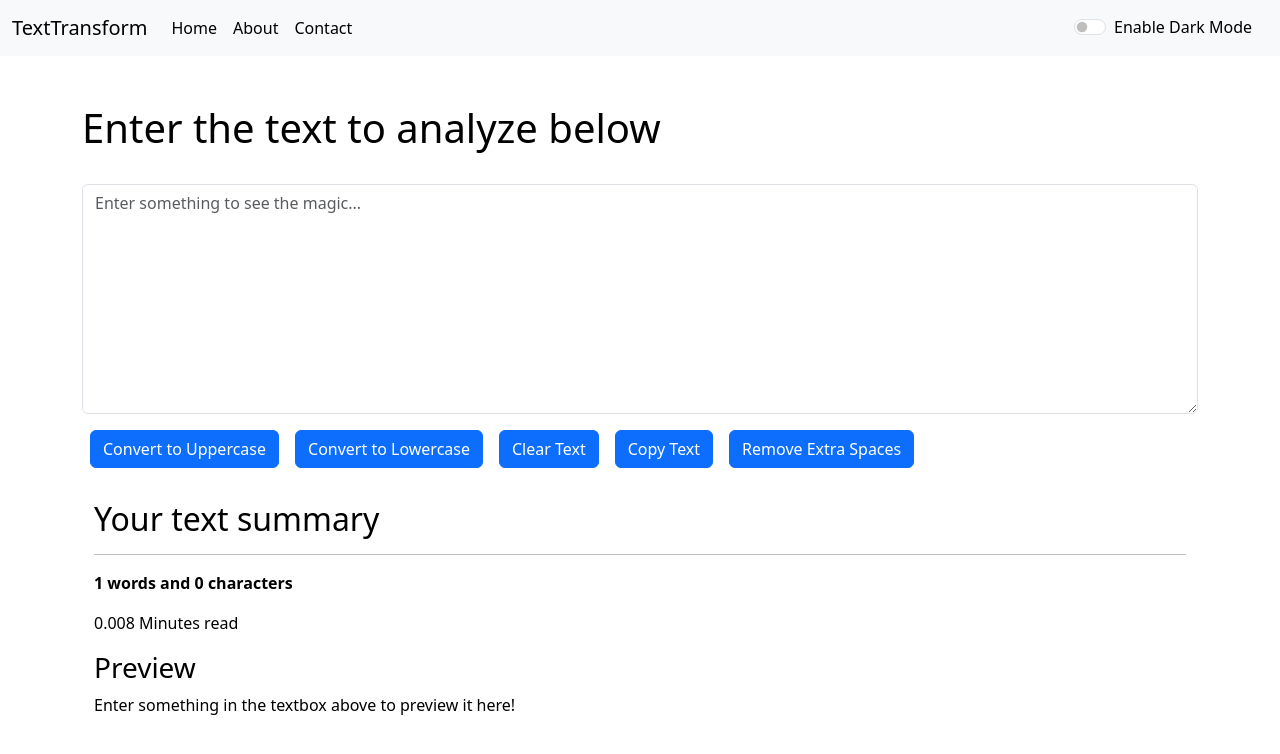
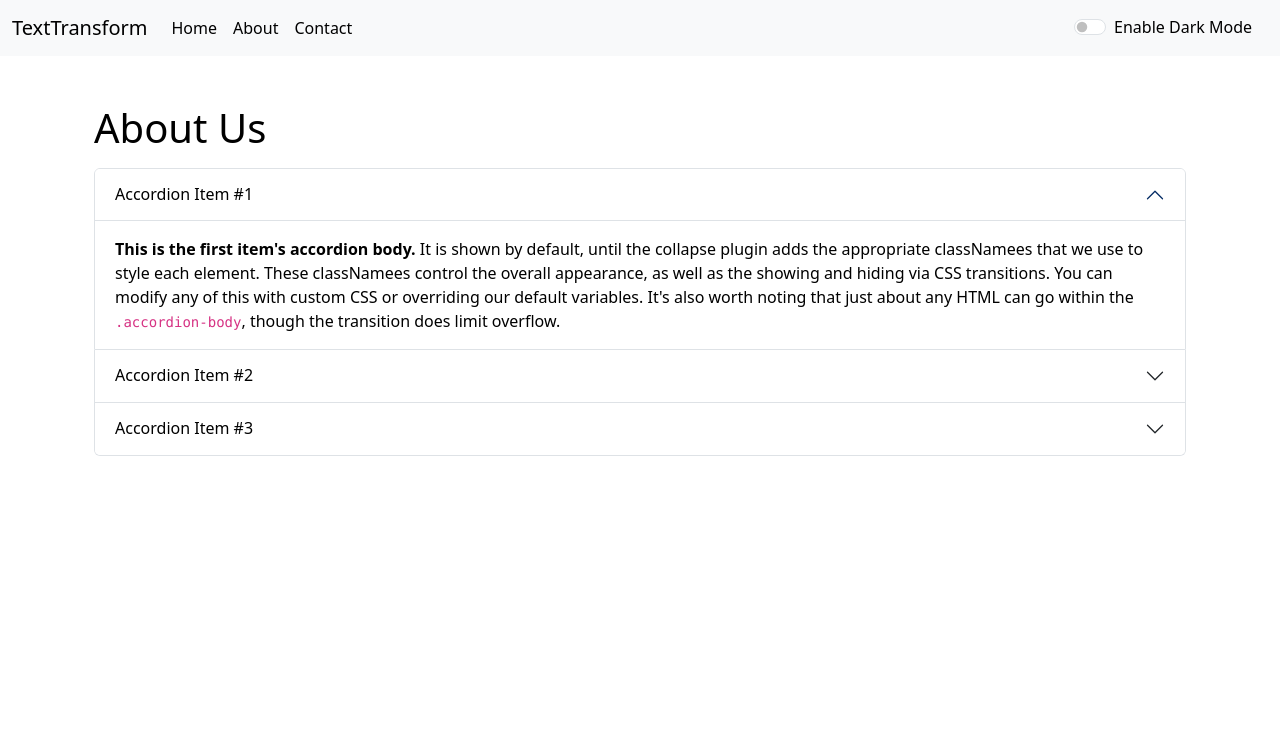
Before and after one commit to mgitdeep/TextTransform-React, a React (Create React App) app: page /about in a window 1280 px wide. Shown: the top 754 px of the page. Built offline with nearby package versions, Linux system fonts and the light colour scheme.

Commit message:
React Router Added
Router added to Index.js, App.js, Navbar.js (replaced <a> with <Link .. to>)

```diff
--- a/package.json
+++ b/package.json
@@ -8,6 +8,7 @@
     "@testing-library/user-event": "^13.5.0",
     "react": "^18.2.0",
     "react-dom": "^18.2.0",
+    "react-router-dom": "^6.9.0",
     "react-scripts": "5.0.1",
     "web-vitals": "^2.1.4"
   },
--- a/src/App.js
+++ b/src/App.js
@@ -1,8 +1,11 @@
-// import About from "./components/About";
+
 import { useState } from "react";
+import { Route, Routes } from "react-router-dom";
 import Alerts from "./components/Alerts";
 import Navbar from "./components/Navbar"
 import TextForm from "./components/TextForm"
+import About from "./components/About";
+import Contact from "./components/Contact";
 
 
 function App() {
@@ -27,12 +30,12 @@ function App() {
             document.body.style.backgroundColor = "#061b35"
 
             showAlert(": Dark Mode has been enabled!", "success")
-            setInterval(() => {
-                document.title = "Install Now!"
-            }, 2000);
-            setInterval(() => {
-                document.title = "Install the App!"
-            }, 1500);
+            // setInterval(() => {
+            //     document.title = "Install Now!"
+            // }, 2000);
+            // setInterval(() => {
+            //     document.title = "Install the App!"
+            // }, 1500);
         }
         else {
             setMode('light')
@@ -49,14 +52,41 @@ function App() {
 
             <Alerts alert={alert}/>
 
-            <div className="container my-5">
+            {/* <div className="container my-5">
                 <TextForm showAlert={showAlert} heading="Enter the text to analyze below" mode= {mode}/>
-            </div>
+            </div> */}
 
             {/* <About /> */}
+            <div className="container my-5">
+            <Routes>
+                <Route path="/" element={<TextForm showAlert={showAlert} heading="Enter the text to analyze below" mode= {mode}/>} />
+                <Route path="/about" element={<About mode= {mode}/>} />
+                <Route path="/contact" element={<Contact />} />
+            </Routes>
+            </div>
         </>
     )
 }
 
 
 export default App;
+
+
+
+// import {
+//     BrowserRouter as Router,
+//     Routes,
+//     Route,
+//     Link
+//   } from "react-router-dom";
+
+//   <Router>
+//         <Navbar title="TextUtils" mode={mode} onChangeMode={handleChangeMode}/>
+//         <Alert alert = {alert}/>
+//         <div className="container my-3">
+//           <Routes>
+//             <Route path="/about" element={<About />} />
+//             <Route path="/" element={<TextForm heading="Enter the text to analyze below" onShowAlert={showAlert}/>} />
+//           </Routes>
+//         </div>
+//      </Router>
--- a/src/components/About.js
+++ b/src/components/About.js
@@ -1,38 +1,40 @@
-import { useState } from "react";
+// import { useState } from "react";
 
-export default function About() {
+export default function About(props) {
 
-    const [ myStyle, setmyStyle ] = useState({
-        color: '#1d242a',
-        backgroundColor: 'white'
-    })
+    // const [ myStyle, setmyStyle ] = useState({
+    //     color: '#1d242a',
+    //     backgroundColor: 'white'
+    // })
 
-    const [btnText, setBtnText] = useState('Enable Dark Mode')
+    // const [btnText, setBtnText] = useState('Enable Dark Mode')
 
-    const handleThemeChange = () => {
+    // const handleThemeChange = () => {
 
-      if (myStyle.color === '#1d242a') {
-        setmyStyle({color: 'white',
-        backgroundColor: '#1d242a',
-        border: '1px solid white'})
+    //   if (myStyle.color === '#061b35') {
+    //     setmyStyle({color: 'white',
+    //     backgroundColor: '#061b35',
+    //     border: '1px solid white'})
 
-        setBtnText('Enable Light Mode')
-      }
-      else {
-        setmyStyle({color: '#1d242a',
-        backgroundColor: 'white'})
+    //     setBtnText('Enable Light Mode')
+    //   }
+    //   else {
+    //     setmyStyle({color: '#061b35',
+    //     backgroundColor: 'white'})
 
-        setBtnText('Enable Dark Mode')
-      }
+    //     setBtnText('Enable Dark Mode')
+    //   }
 
-    }
+    // }
+    console.log(props.mode)
 
   return (
-    <div className="container my-5" style={myStyle}>
-        <h1 className="my-3">About Us</h1>
-      <div className="accordion" id="accordionExample">
-        <div className="accordion-item" style={myStyle}>
-          <h2 className="accordion-header" id="headingOne" style={myStyle}>
+    <>
+    <div className="container my-5" >
+        <h1 className="my-3" style={{ color: props.mode==='dark'?'white':'black' }}>About Us</h1>
+      <div className="accordion" id="accordionExample" >
+        <div className="accordion-item" style={{backgroundColor: `${props.mode}`==='dark'?'#2c2f32':'white', color: props.mode==='dark'?'white':'black' }}>
+          <h2 className="accordion-header" id="headingOne" >
             <button
               className="accordion-button"
               type="button"
@@ -40,7 +42,7 @@ export default function About() {
               data-bs-target="#collapseOne"
               aria-expanded="true"
               aria-controls="collapseOne"
-              style={myStyle}
+              style={{backgroundColor: `${props.mode}`==='dark'?'#2c2f32':'white', color: props.mode==='dark'?'white':'black' }}
             >
               Accordion Item #1
             </button>
@@ -51,7 +53,7 @@ export default function About() {
             aria-labelledby="headingOne"
             data-bs-parent="#accordionExample"
           >
-            <div className="accordion-body">
+            <div className="accordion-body" >
               <strong>This is the first item's accordion body.</strong> It is
               shown by default, until the collapse plugin adds the appropriate
               classNamees that we use to style each element. These classNamees control
@@ -63,8 +65,8 @@ export default function About() {
             </div>
           </div>
         </div>
-        <div className="accordion-item">
-          <h2 className="accordion-header" id="headingTwo" style={myStyle}>
+        <div className="accordion-item" style={{backgroundColor: `${props.mode}`==='dark'?'#2c2f32':'white', color: props.mode==='dark'?'white':'black' }}>
+          <h2 className="accordion-header" id="headingTwo" >
             <button
               className="accordion-button collapsed"
               type="button"
@@ -72,7 +74,7 @@ export default function About() {
               data-bs-target="#collapseTwo"
               aria-expanded="false"
               aria-controls="collapseTwo"
-              style={myStyle}
+              style={{backgroundColor: `${props.mode}`==='dark'?'#2c2f32':'white', color: props.mode==='dark'?'white':'black' }}
             >
               Accordion Item #2
             </button>
@@ -83,7 +85,7 @@ export default function About() {
             aria-labelledby="headingTwo"
             data-bs-parent="#accordionExample"
           >
-            <div className="accordion-body" style={myStyle}>
+            <div className="accordion-body" >
               <strong>This is the second item's accordion body.</strong> It is
               hidden by default, until the collapse plugin adds the appropriate
               classNamees that we use to style each element. These classNamees control
@@ -95,8 +97,8 @@ export default function About() {
             </div>
           </div>
         </div>
-        <div className="accordion-item">
-          <h2 className="accordion-header" id="headingThree" style={myStyle}>
+        <div className="accordion-item" style={{backgroundColor: `${props.mode}`==='dark'?'#2c2f32':'white', color: props.mode==='dark'?'white':'black' }}>
+          <h2 className="accordion-header" id="headingThree" >
             <button
               className="accordion-button collapsed"
               type="button"
@@ -104,7 +106,7 @@ export default function About() {
               data-bs-target="#collapseThree"
               aria-expanded="false"
               aria-controls="collapseThree"
-              style={myStyle}
+              style={{backgroundColor: `${props.mode}`==='dark'?'#2c2f32':'white', color: props.mode==='dark'?'white':'black' }}
             >
               Accordion Item #3
             </button>
@@ -115,7 +117,7 @@ export default function About() {
             aria-labelledby="headingThree"
             data-bs-parent="#accordionExample"
           >
-            <div className="accordion-body" style={myStyle}>
+            <div className="accordion-body" >
               <strong>This is the third item's accordion body.</strong> It is
               hidden by default, until the collapse plugin adds the appropriate
               classNamees that we use to style each element. These classNamees control
@@ -128,9 +130,10 @@ export default function About() {
           </div>
         </div>
       </div>
-      <div className="container">
+      {/* <div className="container">
       <button type="button" className="btn btn-primary my-3" onClick={handleThemeChange}>{btnText}</button>
-      </div>
+      </div> */}
     </div>
+    </>
   );
 }
--- /dev/null
+++ b/src/components/Contact.js
@@ -0,0 +1,6 @@
+
+export default function Contact() {
+  return (
+    <div>Contact</div>
+  )
+}
--- a/src/components/Navbar.js
+++ b/src/components/Navbar.js
@@ -1,10 +1,11 @@
 import PropTypes from 'prop-types'
+import { Link } from 'react-router-dom';
 
 const Navbar = (props) => {
   return (
     <nav className= {`navbar navbar-expand-lg bg-${props.mode}`} >
         <div className="container-fluid">
-            <a className="navbar-brand" href="/" style={{color: `${props.mode}` === 'dark'?'white':'black'}}>{props.title}</a>
+            <Link className="navbar-brand" to="/" style={{color: `${props.mode}` === 'dark'?'white':'black'}}>{props.title}</Link>
             <button className="navbar-toggler" type="button" data-bs-toggle="collapse" data-bs-target="#navbarSupportedContent" aria-controls="navbarSupportedContent" aria-expanded="false" aria-label="Toggle navigation">
             <span className="navbar-toggler-icon" style={{backgroundColor: 'white'}}></span>
             </button>
@@ -12,15 +13,15 @@ const Navbar = (props) => {
             <ul className="navbar-nav me-auto mb-2 mb-lg-0">
 
                 <li className="nav-item">
-                <a className="nav-link active" aria-current="page" href="/" style={{color: `${props.mode}` === 'dark'?'white':'black'}}>Home</a>
+                <Link className="nav-link active" aria-current="page" to="/" style={{color: `${props.mode}` === 'dark'?'white':'black'}}>Home</Link>
                 </li>
 
                 <li className="nav-item">
-                <a className="nav-link" href="/" style={{color: `${props.mode}` === 'dark'?'white':'black'}}>{props.aboutText}</a>
+                <Link className="nav-link" to="/about" style={{color: `${props.mode}` === 'dark'?'white':'black'}}>{props.aboutText}</Link>
                 </li>
 
                 <li className="nav-item">
-                <a className="nav-link" href="/" style={{color: `${props.mode}` === 'dark'?'white':'black'}}>{props.contactUs}</a>
+                <Link className="nav-link" to="/contact" style={{color: `${props.mode}` === 'dark'?'white':'black'}}>{props.contactUs}</Link>
                 </li>
 
             </ul>
--- a/src/components/TextForm.js
+++ b/src/components/TextForm.js
@@ -43,6 +43,7 @@ export default function TextForm(props) {
     setText(newText.join(" "))
     props.showAlert(": Extra spaces removed!", "success");
   }
+  console.log(props.mode)
 
   return (
     <>
@@ -71,7 +72,8 @@ export default function TextForm(props) {
       <div className="container" style={{color: props.mode==='dark'?'white':'black'}}>
         <h2>Your text summary</h2>
         <hr />
-        <p> <b>{text.split(' ').length} words and {text.length} characters </b></p>
+        {/* <p> <b>{text.split(' ').length} words and {text.length} characters </b></p> */}
+        <p>{text.trim() === '' ? 0 : text.match(/\S+/g).length} words and {text.replace(/\s+/g, '').length} characters</p>
         <p> {text.split(' ').length * 0.008} Minutes read</p>
         <h3>Preview</h3>
         <p>{text.length>0 ? text : "Enter something in the textbox above to preview it here!"}</p>
--- a/src/index.js
+++ b/src/index.js
@@ -2,13 +2,16 @@ import React from "react";
 import ReactDOM from 'react-dom/client'
 import App from "./App";
 // import './index.css'
+import { BrowserRouter } from "react-router-dom";
 
 const root = ReactDOM.createRoot(document.getElementById('root'));
 root.render(
     <>
-    <React.StrictMode>
-        <App />
-    </React.StrictMode>
+    <BrowserRouter>
+        <React.StrictMode>
+            <App />
+        </React.StrictMode>
+    </BrowserRouter>
     </>
 
 );
```
Also changed, not shown: 1 other file (tests, documents, lock files or other folders).
